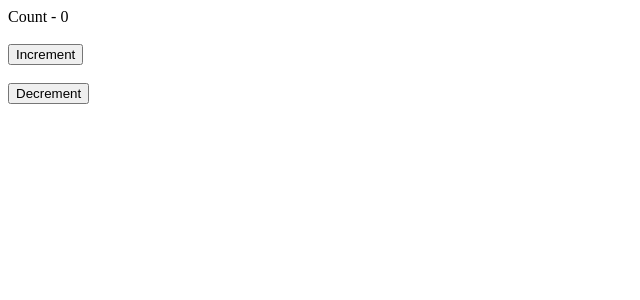
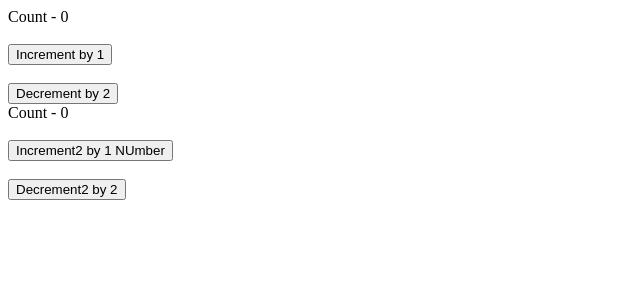
Before and after one commit to Ujjal-ENG/my-app, a React (Create React App) app: page / in a window 1280 px wide. Shown: the top 300 px of the page, without its empty margins (0-640 px from the left). Built offline with nearby package versions, Linux system fonts and the light colour scheme.

Commit message:
multiple state using useReducer() from react

```diff
--- a/src/App.js
+++ b/src/App.js
@@ -1,11 +1,10 @@
 import React from "react";
-import Counter from "./Components/Counter";
-
+import ComplexCounter from "./Components/ComplexCounter";
 
 const App = () => {
   return (
     <>
-      <Counter />
+      <ComplexCounter />
     </>
   );
 };
--- /dev/null
+++ b/src/Components/ComplexCounter.js
@@ -0,0 +1,90 @@
+import React, { useReducer } from "react";
+
+const inititalState = {
+  counter: 0,
+  counter2: 0,
+};
+
+const reducer = (state, action) => {
+  switch (action.type) {
+    case "increment":
+      return { counter: state.counter + action.value };
+    case "decrement":
+      return { counter: state.counter - action.value };
+
+    case "increment2":
+      return { ...state, counter2: state.counter2 + action.value };
+    case "decrement2":
+      return { ...state, counter2: state.counter2 - action.value };
+
+    default:
+      return state;
+  }
+};
+
+const ComplexCounter = () => {
+  const [count, dispatch] = useReducer(reducer, inititalState);
+  return (
+    <>
+      <div>
+        <div>Count - {count.counter}</div>
+        <br />
+        <button
+          type="button"
+          onClick={() =>
+            dispatch({
+              type: "increment",
+              value: 1,
+            })
+          }
+        >
+          Increment by 1
+        </button>
+        <br />
+        <br />
+        <button
+          type="button"
+          onClick={() =>
+            dispatch({
+              type: "decrement",
+              value: 2,
+            })
+          }
+        >
+          Decrement by 2
+        </button>
+      </div>
+
+      <div>
+        <div>Count - {count.counter2}</div>
+        <br />
+        <button
+          type="button"
+          onClick={() =>
+            dispatch({
+              type: "increment2",
+              value: 1,
+            })
+          }
+        >
+          Increment2 by 1 NUmber
+        </button>
+        <br />
+        <br />
+        <button
+          type="button"
+          onClick={() =>
+            dispatch({
+              type: "decrement2",
+              value: 2,
+            })
+          }
+        >
+          Decrement2 by 2
+        </button>
+      </div>
+    </>
+  );
+};
+
+export default ComplexCounter;
```
